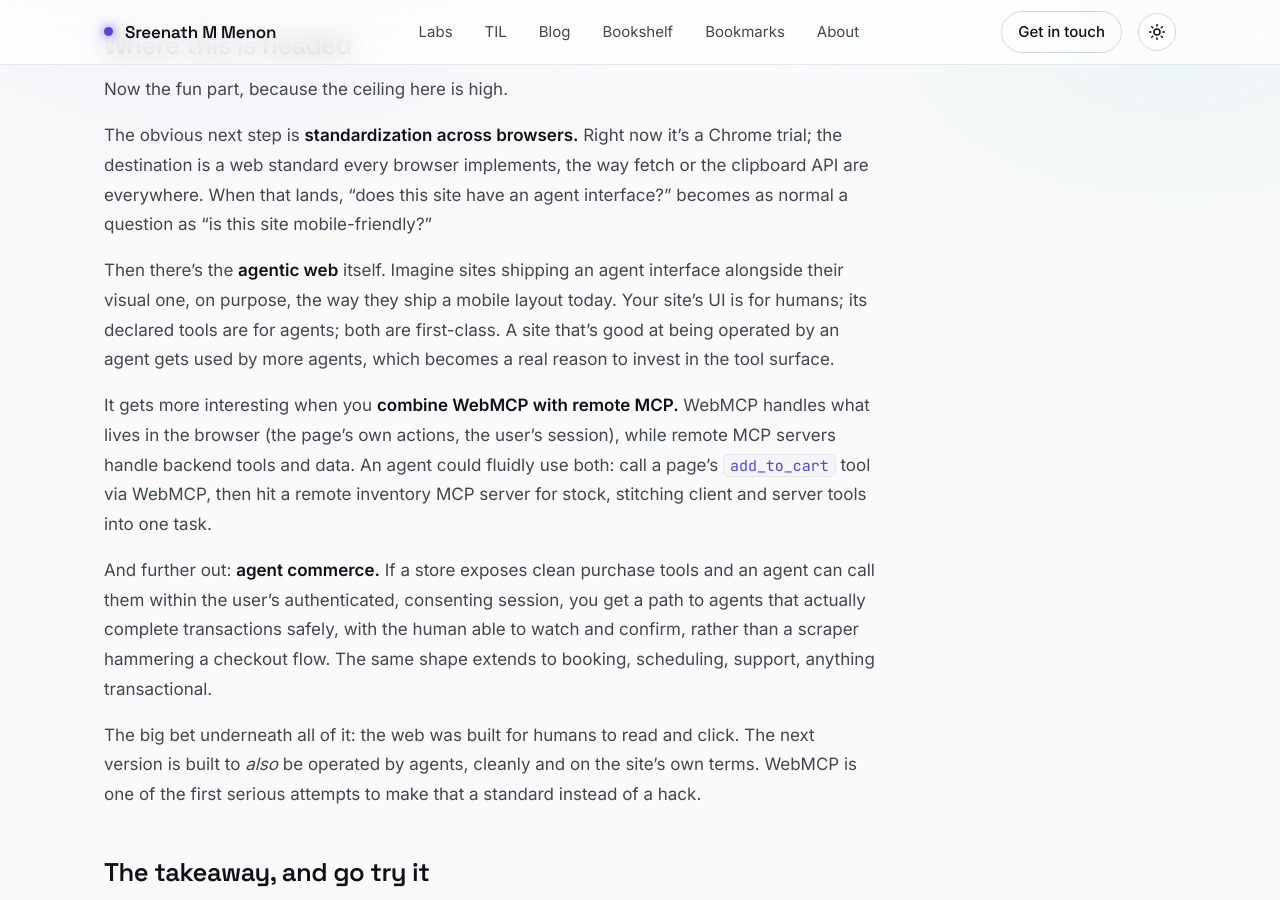
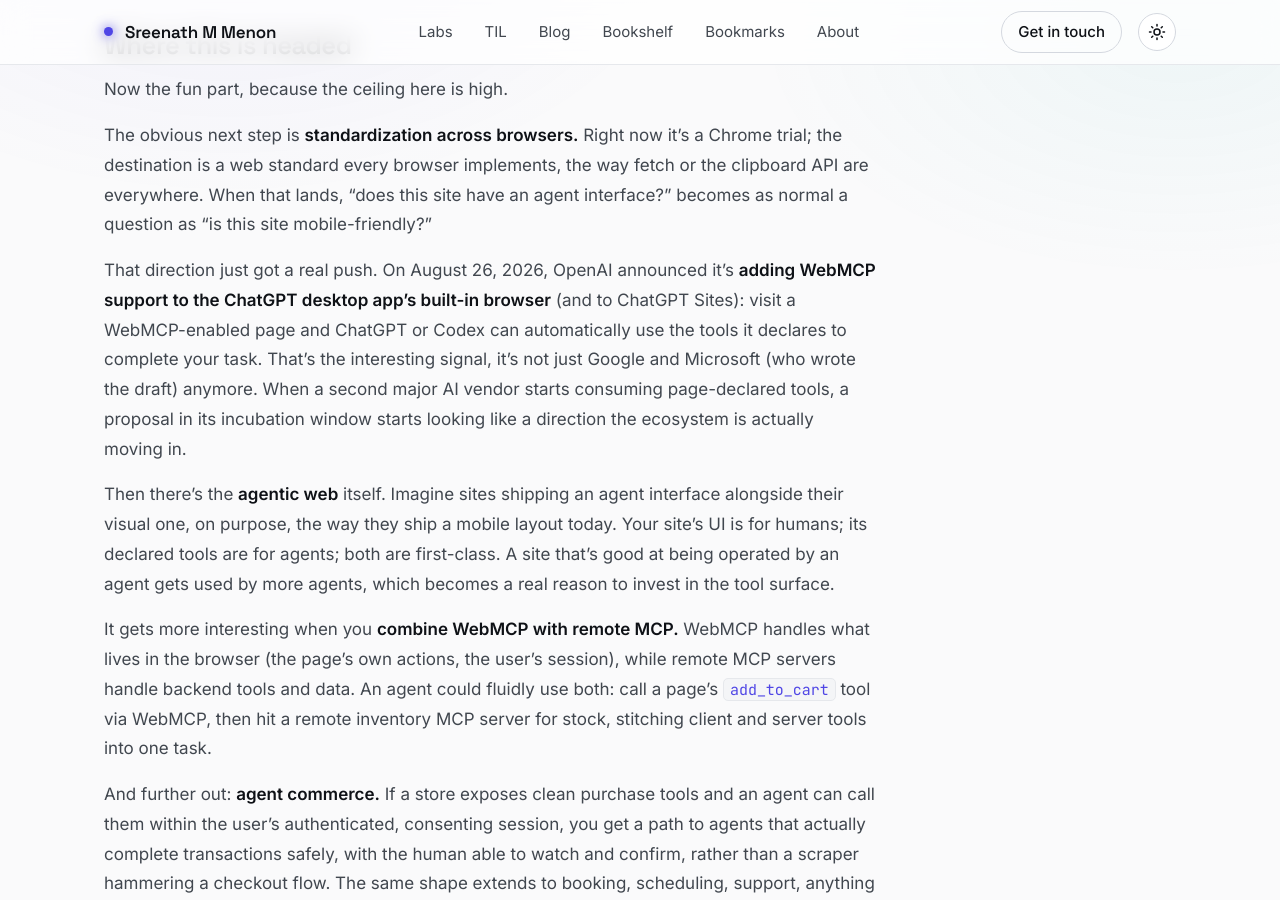
Before and after one commit to sreenathmmenon/sreenathmmenon.github.io, a Jekyll site: the page built from _blog/2026-08-04-webmcp-teaching-websites-to-talk-to-ai-agents.md, in a window 1280 px wide and 900 px high, scrolled down 10165 px. Built offline with Jekyll 4.4.1, drawn with Linux system fonts in a browser that asks for light colours; some of the changed text lies outside the part shown.

Commit message:
WebMCP post: add OpenAI ChatGPT desktop-browser WebMCP support (Aug 26 2026)
Note the fresh signal in 'where this is headed': OpenAI announced WebMCP
support in the ChatGPT desktop app's built-in browser and ChatGPT Sites,
a second major AI vendor consuming page-declared tools. Add the
@OpenAIDevs announcement to references.

```diff
--- a/_blog/2026-08-04-webmcp-teaching-websites-to-talk-to-ai-agents.md
+++ b/_blog/2026-08-04-webmcp-teaching-websites-to-talk-to-ai-agents.md
@@ -440,6 +440,8 @@ Now the fun part, because the ceiling here is high.
 
 The obvious next step is **standardization across browsers.** Right now it's a Chrome trial; the destination is a web standard every browser implements, the way fetch or the clipboard API are everywhere. When that lands, "does this site have an agent interface?" becomes as normal a question as "is this site mobile-friendly?"
 
+That direction just got a real push. On August 26, 2026, OpenAI announced it's **adding WebMCP support to the ChatGPT desktop app's built-in browser** (and to ChatGPT Sites): visit a WebMCP-enabled page and ChatGPT or Codex can automatically use the tools it declares to complete your task. That's the interesting signal, it's not just Google and Microsoft (who wrote the draft) anymore. When a second major AI vendor starts consuming page-declared tools, a proposal in its incubation window starts looking like a direction the ecosystem is actually moving in.
+
 Then there's the **agentic web** itself. Imagine sites shipping an agent interface alongside their visual one, on purpose, the way they ship a mobile layout today. Your site's UI is for humans; its declared tools are for agents; both are first-class. A site that's good at being operated by an agent gets used by more agents, which becomes a real reason to invest in the tool surface.
 
 It gets more interesting when you **combine WebMCP with remote MCP.** WebMCP handles what lives in the browser (the page's own actions, the user's session), while remote MCP servers handle backend tools and data. An agent could fluidly use both: call a page's `add_to_cart` tool via WebMCP, then hit a remote inventory MCP server for stock, stitching client and server tools into one task.
@@ -466,6 +468,7 @@ Written from scratch after reading the official documentation. These are the pri
 - Chrome Platform Status, WebMCP feature: <https://chromestatus.com/feature/5117755740913664>
 - WebMCP demo sites (Google Chrome Labs): <https://github.com/GoogleChromeLabs/webmcp-tools/tree/main/demos>
 - Patrick Brosset (Microsoft Edge), WebMCP updates and clarifications: <https://patrickbrosset.com/articles/2026-02-23-webmcp-updates-clarifications-and-next-steps/>
+- OpenAI Developers, WebMCP support in the ChatGPT desktop browser (Aug 26, 2026): <https://x.com/OpenAIDevs/status/2092344959248761263>
 - Model Context Protocol (MCP), for the underlying protocol: <https://modelcontextprotocol.io>
 
 *Background reading: [MCP: The Port That Let AI Finally Touch the World](/blog/2026-06-30-mcp-the-port-that-let-ai-touch-the-world/) for the protocol WebMCP builds on, and [LLM security](/blog/2026-08-02-llm-security-prompt-injection-and-the-cost-of-defending/) for why the trust model here matters.*
```
